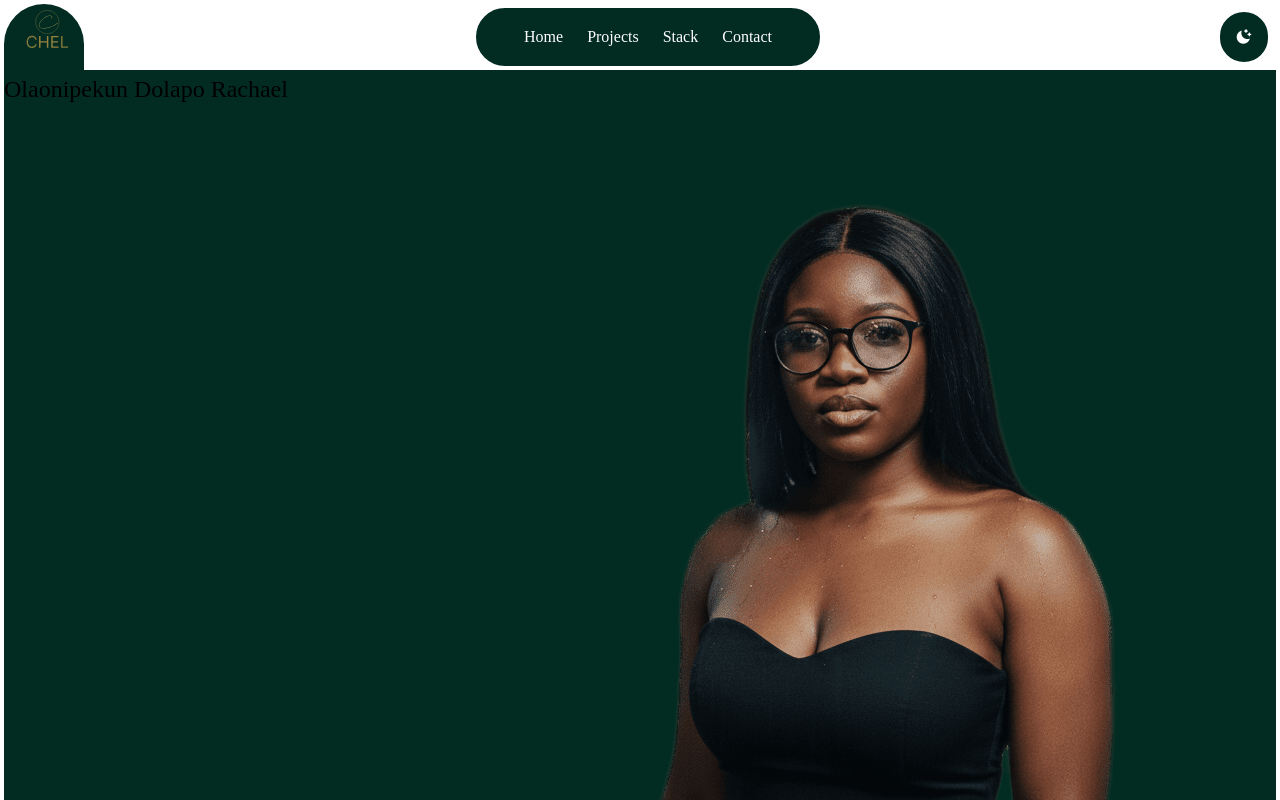
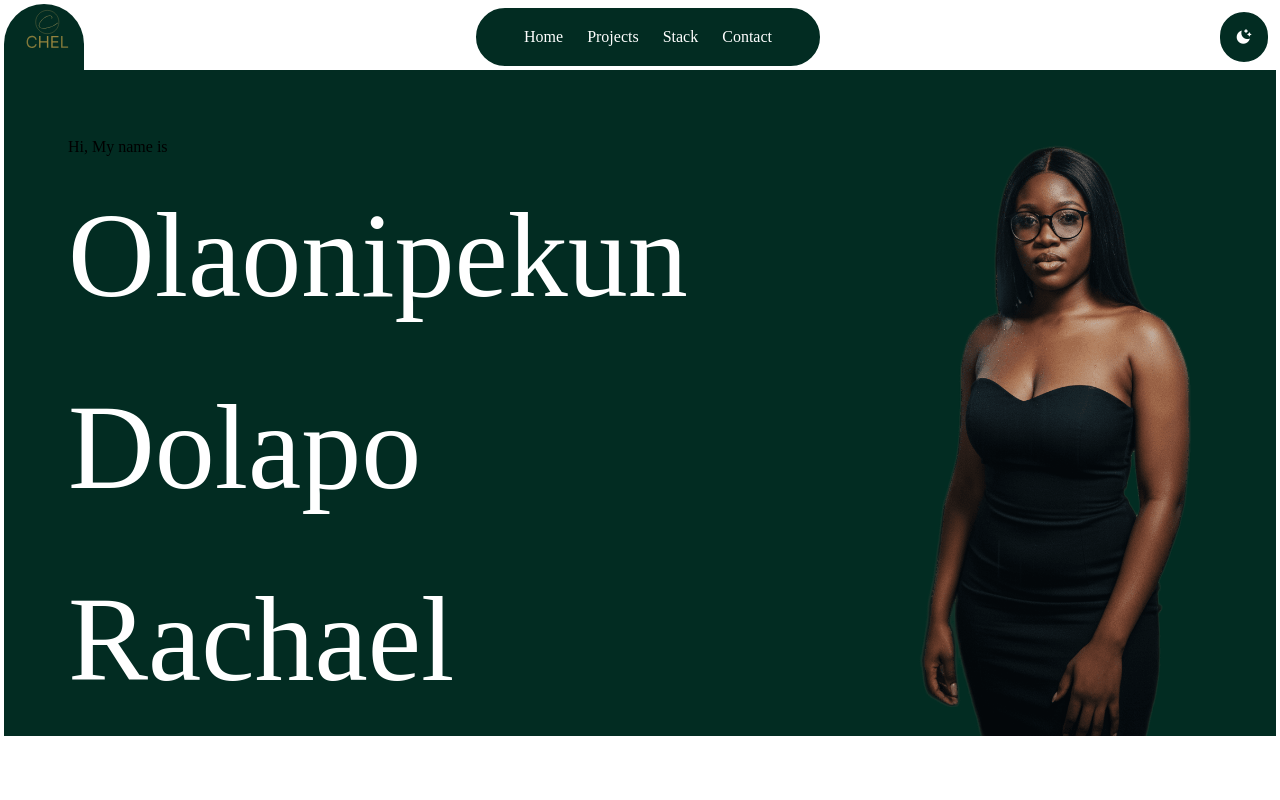
Before and after one commit to Lovethrech/my-main-portfolio, a Vue app: page / in a window 1280 px wide. Shown: the top 800 px of the page. Built offline with nearby package versions, Linux system fonts and the light colour scheme.

Commit message:
working on the hero components.

```diff
--- a/src/components/hero/HeroTextAndBtnCtn.vue
+++ b/src/components/hero/HeroTextAndBtnCtn.vue
@@ -7,3 +7,9 @@ import HeroTextCtn from './HeroTextCtn.vue';
         <HeroTextCtn/>
     </div>
 </template>
+
+<style scoped>
+.hero-text-and-btn-ctn{
+    margin: 8vh 0 0 8vh;
+}
+</style>
--- a/src/components/hero/HeroTextCtn.vue
+++ b/src/components/hero/HeroTextCtn.vue
@@ -1,8 +1,18 @@
 <template>
     <div class="hero-text-ctn">
-        <h1 class="author-name">
+        <p class="hero-text-greetings">
+            Hi, My name is
+        </p>
+        <h1 class="hero-textauthor-name">
             Olaonipekun Dolapo Rachael
         </h1>
 
     </div>
 </template>
+
+<style scoped>
+.hero-textauthor-name{
+    color: #ffffff;
+    font-size: 15vh;
+}
+</style>
--- a/src/components/hero/HeroUserProfileImage.vue
+++ b/src/components/hero/HeroUserProfileImage.vue
@@ -3,3 +3,13 @@
         <img src="/public/userProfile.png" alt="Lovethrech Image">
     </div>
 </template>
+
+<style scoped>
+.hero-user-profile-image-ctn{
+
+}
+.hero-user-profile-image-ctn img {
+    width: 100%;
+    height:100%
+}
+</style>
```
